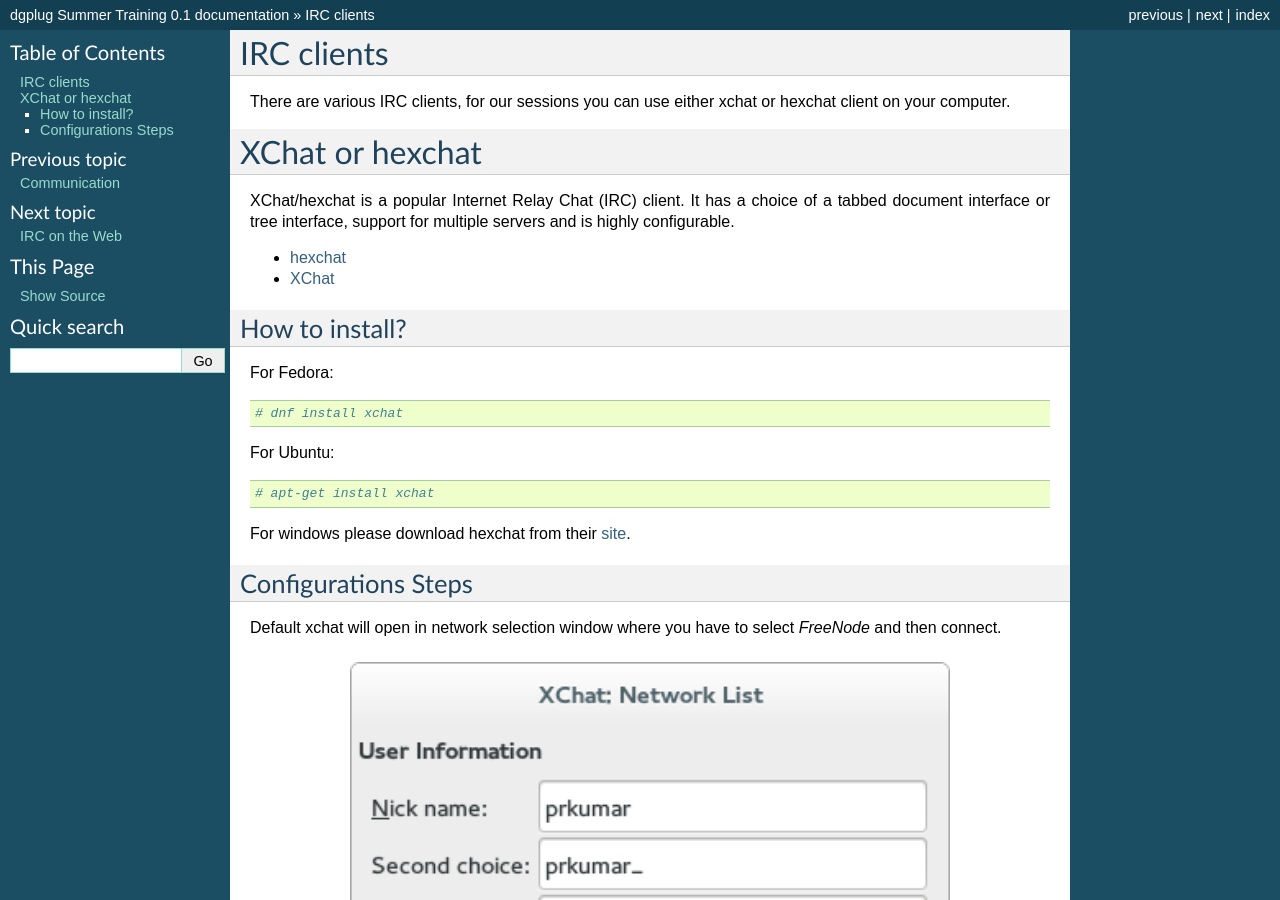
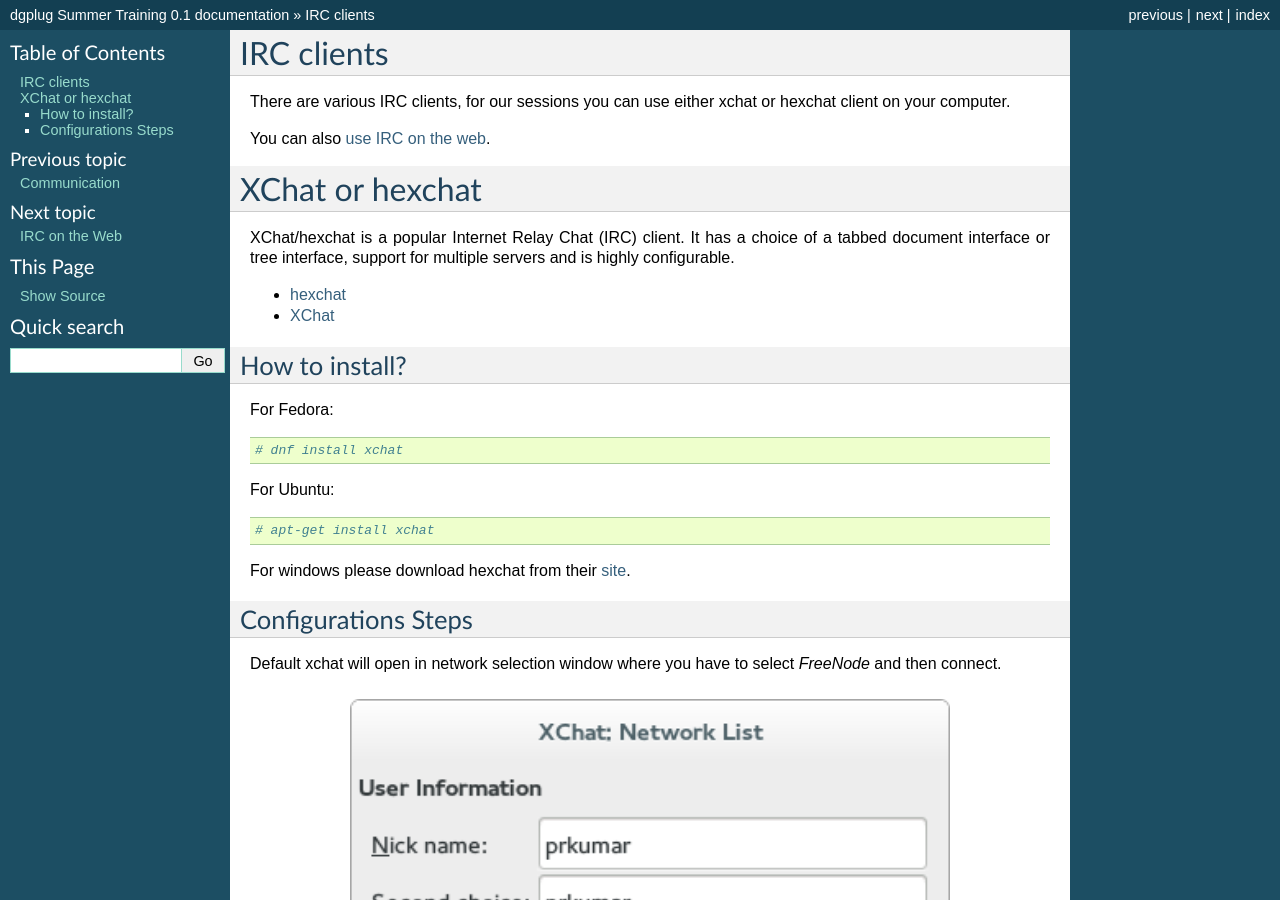
Before and after one commit to kushaldas/summertraining, a Sphinx documentation site: the page built from docs/xchat.rst, in a window 1280 px wide and 900 px high. Built offline with Sphinx 7.4.7, drawn with Linux system fonts in a browser that asks for light colours.

Commit message:
Updated the IRC clients section to include web IRC

```diff
--- a/docs/xchat.rst
+++ b/docs/xchat.rst
@@ -3,6 +3,8 @@
 
 There are various IRC clients, for our sessions you can use either xchat or hexchat client
 on your computer.
+
+You can also `use IRC on the web <http://summertraining.readthedocs.io/en/latest/webirc.html>`_.
 
 
 XChat or hexchat
```
